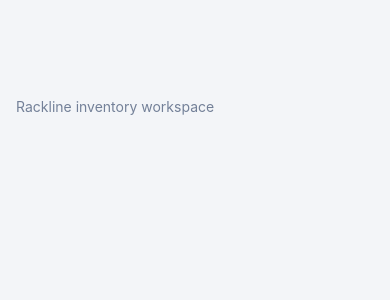
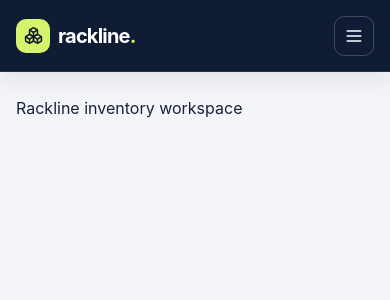
Before and after one commit to a2rp/inventory-dashboard, a React (Vite) app: page / in a window 390 px wide. Shown: the top 300 px of the page. Built offline with nearby package versions, Linux system fonts and the light colour scheme.

Commit message:
feat: add responsive inventory navigation

```diff
--- a/src/App.jsx
+++ b/src/App.jsx
@@ -1,9 +1,13 @@
 import styles from './App.module.css'
+import Header from './components/header/index.jsx'
 
 const App = () => (
   <div className={styles['app-shell']}>
+    <Header />
     <main className={styles['page-content']}>
-      <p className={styles['build-placeholder']}>Rackline inventory workspace</p>
+      <section id="overview" aria-labelledby="dashboard-heading">
+        <h1 id="dashboard-heading">Rackline inventory workspace</h1>
+      </section>
     </main>
   </div>
 )
--- /dev/null
+++ b/src/components/header/index.jsx
@@ -0,0 +1,78 @@
+import { useEffect, useRef, useState } from 'react'
+import { LuBoxes, LuChevronDown, LuMenu, LuX } from 'react-icons/lu'
+import styles from './styles.module.css'
+
+const navigationItems = [
+  { label: 'Overview', href: '#overview' },
+  { label: 'Inventory', href: '#inventory' },
+  { label: 'Movements', href: '#movements' },
+]
+
+const Header = () => {
+  const [menuOpen, setMenuOpen] = useState(false)
+  const headerRef = useRef(null)
+
+  useEffect(() => {
+    const closeMenu = (event) => {
+      if (event.key === 'Escape') setMenuOpen(false)
+      if (event.type === 'pointerdown' && !headerRef.current?.contains(event.target)) {
+        setMenuOpen(false)
+      }
+    }
+
+    document.addEventListener('pointerdown', closeMenu)
+    document.addEventListener('keydown', closeMenu)
+    return () => {
+      document.removeEventListener('pointerdown', closeMenu)
+      document.removeEventListener('keydown', closeMenu)
+    }
+  }, [])
+
+  const closeAfterNavigation = () => setMenuOpen(false)
+
+  return (
+    <header className={styles.header} ref={headerRef}>
+      <div className={styles['header-inner']}>
+        <a className={styles.brand} href="#overview" onClick={closeAfterNavigation}>
+          <span className={styles['brand-icon']} aria-hidden="true">
+            <LuBoxes />
+          </span>
+          <span>rackline</span>
+          <span className={styles['brand-period']}>.</span>
+        </a>
+
+        <nav
+          id="main-navigation"
+          className={`${styles.navigation} ${menuOpen ? styles['navigation-open'] : ''}`}
+          aria-label="Main navigation"
+        >
+          {navigationItems.map((item) => (
+            <a key={item.href} href={item.href} onClick={closeAfterNavigation}>
+              {item.label}
+            </a>
+          ))}
+        </nav>
+
+        <div className={styles['header-tools']}>
+          <span className={styles['workspace-label']}>
+            <span className={styles['status-dot']} aria-hidden="true" />
+            Main warehouse
+            <LuChevronDown aria-hidden="true" />
+          </span>
+          <button
+            className={styles['menu-toggle']}
+            type="button"
+            aria-label={menuOpen ? 'Close navigation menu' : 'Open navigation menu'}
+            aria-expanded={menuOpen}
+            aria-controls="main-navigation"
+            onClick={() => setMenuOpen((open) => !open)}
+          >
+            {menuOpen ? <LuX aria-hidden="true" /> : <LuMenu aria-hidden="true" />}
+          </button>
+        </div>
+      </div>
+    </header>
+  )
+}
+
+export default Header
--- /dev/null
+++ b/src/components/header/styles.module.css
@@ -0,0 +1,171 @@
+.header {
+  position: fixed;
+  z-index: 20;
+  inset: 0 0 auto;
+  height: 72px;
+  color: #ffffff;
+  background: #101b34;
+  border-bottom: 1px solid rgb(255 255 255 / 9%);
+  box-shadow: 0 8px 24px rgb(16 27 52 / 8%);
+
+  .header-inner {
+    display: flex;
+    align-items: center;
+    justify-content: space-between;
+    width: min(1440px, 100% - 64px);
+    height: 100%;
+    margin: 0 auto;
+  }
+
+  .brand {
+    display: inline-flex;
+    align-items: center;
+    gap: 8px;
+    color: #ffffff;
+    font-size: 20px;
+    font-weight: 700;
+    letter-spacing: -0.8px;
+
+    &:focus-visible {
+      border-radius: 4px;
+      outline: 2px solid var(--color-lime);
+      outline-offset: 5px;
+    }
+  }
+
+  .brand-icon {
+    display: grid;
+    width: 34px;
+    height: 34px;
+    place-items: center;
+    color: #101b34;
+    background: var(--color-lime);
+    border-radius: 10px;
+
+    svg {
+      width: 19px;
+      height: 19px;
+    }
+  }
+
+  .brand-period {
+    margin-left: -8px;
+    color: var(--color-lime);
+  }
+
+  .navigation {
+    display: flex;
+    align-items: center;
+    gap: 8px;
+
+    a {
+      padding: 8px 13px;
+      color: #c1c9d8;
+      font-size: 13px;
+      font-weight: 600;
+      border: 1px solid transparent;
+      border-radius: 8px;
+      transition: border-color 160ms ease, box-shadow 160ms ease;
+
+      &:hover,
+      &:focus-visible {
+        color: #ffffff;
+        border-color: rgb(255 255 255 / 18%);
+        outline: none;
+      }
+
+      &:focus-visible {
+        box-shadow: 0 0 0 3px rgb(214 243 109 / 24%);
+      }
+    }
+  }
+
+  .header-tools {
+    display: flex;
+    align-items: center;
+    gap: 16px;
+  }
+
+  .workspace-label {
+    display: inline-flex;
+    align-items: center;
+    gap: 8px;
+    color: #d5dbea;
+    font-size: 12px;
+
+    svg {
+      width: 14px;
+      height: 14px;
+      color: #8d99b1;
+    }
+  }
+
+  .status-dot {
+    width: 7px;
+    height: 7px;
+    background: var(--color-lime);
+    border-radius: 50%;
+  }
+
+  .menu-toggle {
+    display: none;
+    width: 40px;
+    height: 40px;
+    place-items: center;
+    color: #ffffff;
+    background: transparent;
+    border: 1px solid rgb(255 255 255 / 20%);
+    border-radius: 10px;
+    transition: border-color 160ms ease, box-shadow 160ms ease;
+
+    svg {
+      width: 20px;
+      height: 20px;
+    }
+
+    &:hover,
+    &:focus-visible {
+      border-color: var(--color-lime);
+      outline: none;
+      box-shadow: 0 0 0 3px rgb(214 243 109 / 18%);
+    }
+  }
+}
+
+@media (max-width: 760px) {
+  .header {
+    .header-inner {
+      width: calc(100% - 32px);
+    }
+
+    .navigation {
+      position: absolute;
+      top: 64px;
+      right: 16px;
+      left: 16px;
+      display: none;
+      padding: 8px;
+      background: #172541;
+      border: 1px solid rgb(255 255 255 / 12%);
+      border-radius: 12px;
+      box-shadow: 0 18px 34px rgb(8 17 36 / 28%);
+
+      a {
+        display: block;
+        padding: 12px;
+      }
+    }
+
+    .navigation-open {
+      display: block;
+    }
+
+    .workspace-label {
+      display: none;
+    }
+
+    .menu-toggle {
+      display: grid;
+    }
+  }
+}
```
